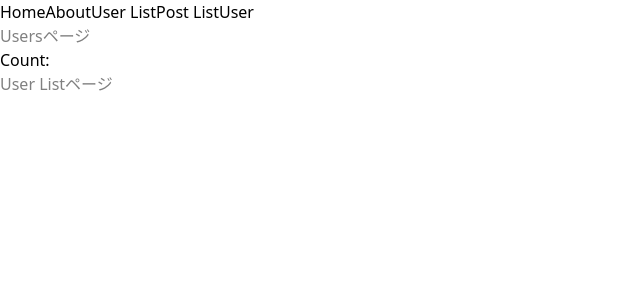
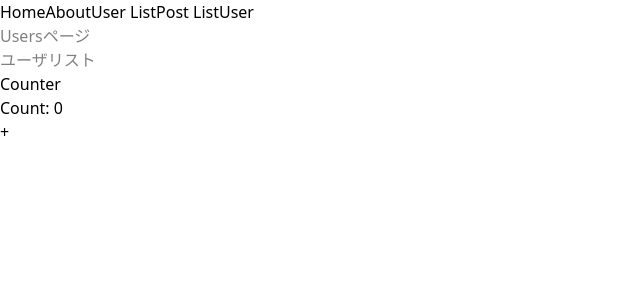
Before and after one commit to kodaishiotsuki/nuxt3-app, a Nuxt app: page /users/list in a window 1280 px wide. Shown: the top 300 px of the page, without its empty margins (0-640 px from the left). Built offline with nearby package versions, Linux system fonts and the light colour scheme.

Commit message:
feat:serverディレクトリ

```diff
--- a/pages/index.vue
+++ b/pages/index.vue
@@ -1,28 +1,9 @@
 <script setup>
-// useFetch
-// const {
-//   data: posts,
-//   error,
-//   refresh,
-// } = await useFetch("https://jsonplaceholder.typicode.com/posts/");
-
-// useAsyncData
-const {
-  data: posts,
-  error,
-  refresh,
-} = await useAsyncData("posts", () => {
-  // console.log("fetch posts");
-  return $fetch("https://jsonplaceholder.typicode.com/posts/");
-});
+const { data } = useFetch("/api/hello");
 </script>
 <template>
   <div>
-    <h1 className="font-extrabold text-xl">Posts一覧</h1>
-    <button @click="refresh()">再取得</button>
-    <p v-if="error">{{ error }}</p>
-    <ul>
-      <li v-for="post in posts" :key="post.id">{{ post.title }}</li>
-    </ul>
+    <h1>Main Page</h1>
+    <h2>{{ data }}</h2>
   </div>
 </template>
--- a/pages/users.vue
+++ b/pages/users.vue
@@ -1,10 +1,11 @@
 <template>
   <div>
     <h1>Usersページ</h1>
-    <p>Count:{{ counter }}</p>
-    <NuxtPage />
+    <NuxtErrorBoundary>
+      <NuxtPage />
+      <template #error="{ error }">
+        <p>{{ error }}</p>
+      </template>
+    </NuxtErrorBoundary>
   </div>
 </template>
-<script setup>
-const counter = useCounter();
-</script>
--- a/pages/users/list.vue
+++ b/pages/users/list.vue
@@ -1,3 +1,15 @@
 <template>
-  <h1>User Listページ</h1>
+  <div>
+    <h1>ユーザリスト</h1>
+    <h2>Counter</h2>
+    <p>Count: {{ counter }}</p>
+    <div><button @click="inc">+</button></div>
+  </div>
 </template>
+<script setup>
+const counter = ref(0);
+const inc = () => {
+  throw createError("エラー発生");
+  counter.value++;
+};
+</script>
```
Also changed, not shown: 1 other file (tests, documents, lock files or other folders).
